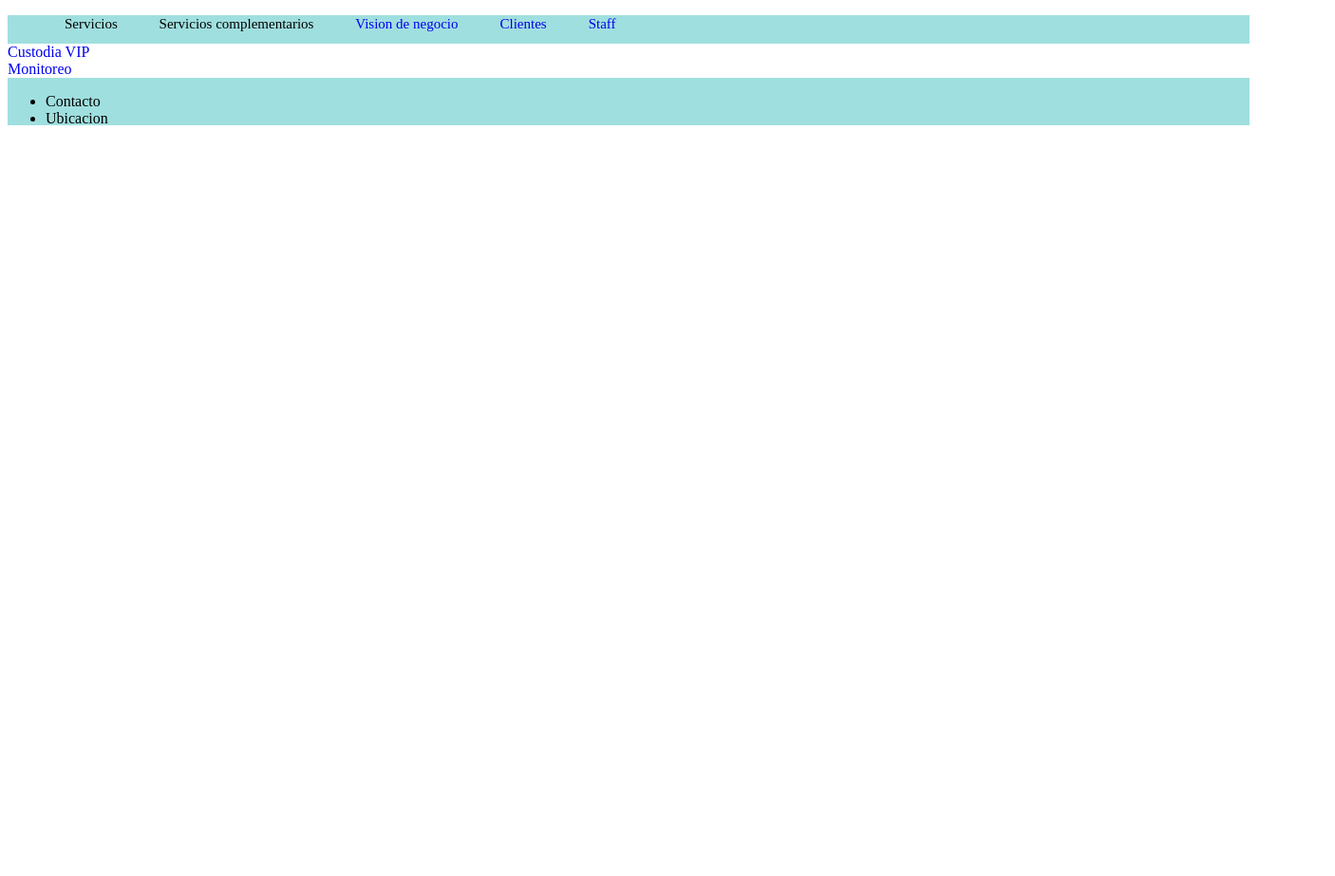
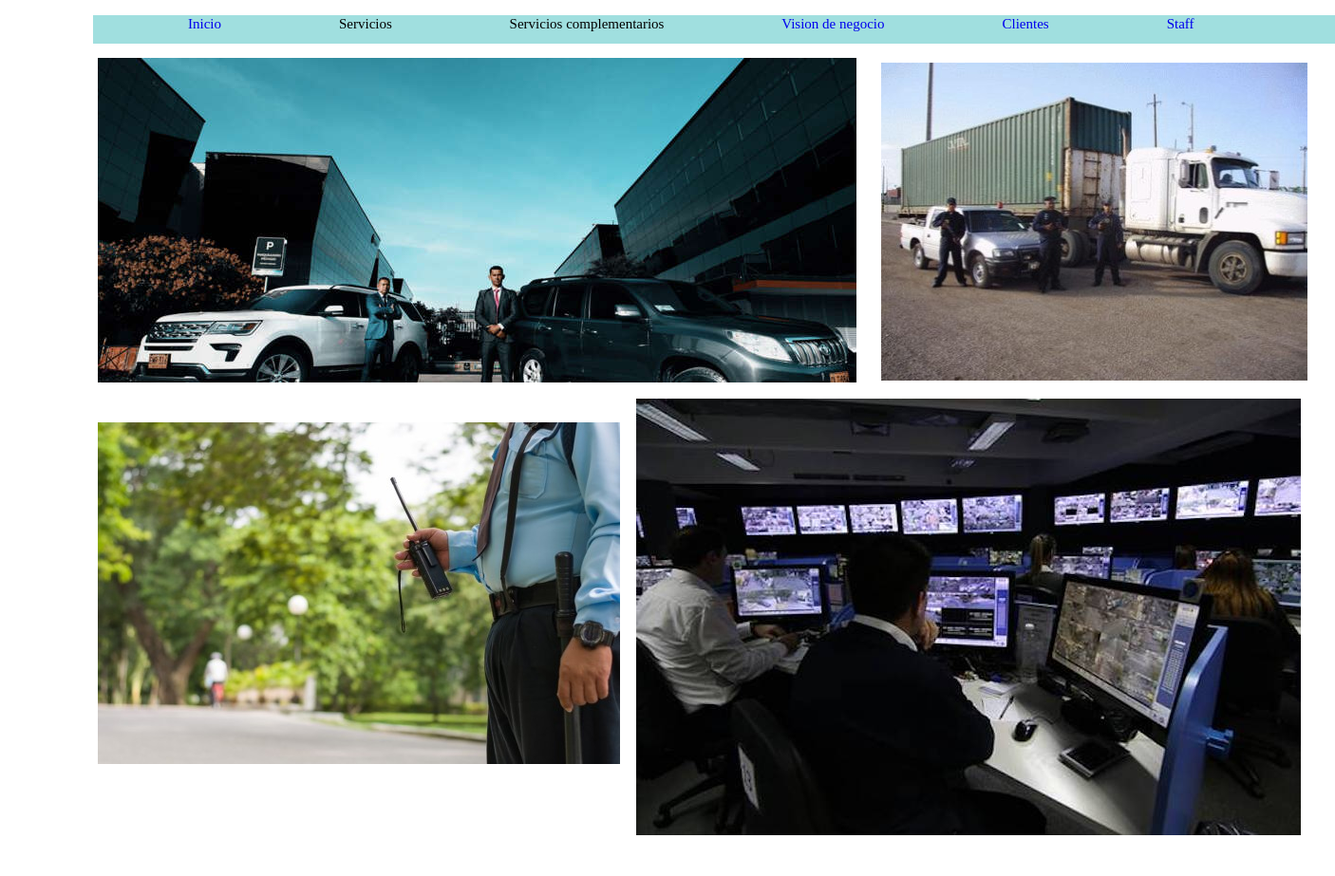
Before and after one commit to nicolasvallejo1/SOE, a plain HTML site: page index.html in a window 1280 px wide. Shown: the top 923 px of the page at 95% size, 1406 px wide, since content can reach past the window. Before the commit the page ends 800 px from the top, so only its background shows below. Drawn offline with Linux system fonts and the light colour scheme.

Commit message:
Responsive2

```diff
--- a/estilo.css
+++ b/estilo.css
@@ -3,14 +3,25 @@
 .nav{ background-color: rgb(160, 223, 223);
     height: 30px;
     width: 1308px;
+    padding: 150 px;
+    margin-left: 90px;
+
+
 }
+.logo{
 
+
+    width: 160px;
+    height: 150px;
+    margin-left: 45%;
+    text-align: center;
+}
 .nav  li{
     list-style: none;
     display: inline;
     position: relative;
     font-size: 15px;
-    padding: 0 20px;
+    padding: 0 60px;
     }
     ul li a{text-decoration: none;}
 
@@ -20,7 +31,9 @@ position: absolute;}
 
 .subcustodia li{
     display: block;
-    background-color: rgb(160, 223, 223);
+    background-color: rgb(160, 164, 223);
+    padding: 5px;
+    position: absolute;
 }
 
 
@@ -30,7 +43,7 @@ position: absolute;}
 
 .subcomplementarios li{
         display: block;
-        background-color: rgb(160, 223, 223);
+        background-color: rgb(46, 49, 49);
     }
 .nav li:hover ul{
     display: block;
@@ -38,34 +51,8 @@ position: absolute;}
 
 
 
-    /*         Definiciones Main         */
-
-      /****************************/
-     /********Custodias***********/
-     /*************************/
-
-   /*
-    .custodias{
-        background-image: url(./imagenes/vip2.jpg);
-        margin-top: 10px;
-
-          width: 1300px;
-        height: 340px;
-        display: inline-block;
-        }
 
 
-        .custodias div{
-            margin-top: 150px;
-            margin-left: 550px;
-            width: 250px;
-            height: 50px;
-            font-size: 40px;
-            color: aliceblue;
-
-            position: absolute;
-
-        }
 
 
         /****************************/
@@ -130,61 +117,7 @@ position: absolute;}
     }
 
 
-   /****************************/
-   /****Seguridad perimetral****/
-   /****************************/
 
-
-
-
-
-
-
-
-
-
-
-
-
-
-
-
-     /****************************/
-    /********perimetro***********/
-    /****************************/
-
-
-
-   /*  .perimetral{
-            background-image: url(./imagenes/perimetral.jpg);
-            border: solid;
-            width: 1300px;
-            height: 350px;
-            display:inline-block;}
-
-
-
-     /****************************/
-    /********monitoreo***********/
-    /****************************/
-     /*
-       .monitoreo{ width: 1300px;
-             background-image: url(./imagenes/monitoreo.jfif);
-             border: solid;
-             height: 350px;
-             display:inline-block;}
-
-             .monitoreo div{
-                margin-top: 150px;
-                margin-left: 550px;
-                width: 250px;
-                height: 50px;
-                font-size: 40px;
-                color: aliceblue;
-
-                position: absolute;
-
-            }
 
 /*         Definiciones Footer         */
 .footer{
@@ -249,3 +182,61 @@ position: absolute;}
         display: block;
     }
 }
+
+
+
+
+
+.priindex{
+
+    display: inline-block;
+    margin-top: 10px;
+    width: 1300px;
+    height: 340px;
+
+}
+    .img1index{
+
+    display: inline-block;
+    margin-left: 95px;
+    margin-top: 5px;
+    width: 390px;
+    height: 300px;
+    position: absolute;
+}
+.img2index{
+    display: inline-block;
+    margin-left: 920px;
+    margin-top: 10px;
+    width: 300px;
+    height: 300px;
+    position: absolute;
+    justify-content: center;
+    }
+
+    .secindex{
+        margin-left: 95px;
+
+        display: inline-block;
+        margin-top: 20px;
+        width: 1270px;
+        height: 500px;}
+
+          .img1secindex{
+              display: inline-block;
+              margin-left: 0px;
+              margin-top: 25px;
+              width: 390px;
+              height: 300px;
+              position: absolute;
+          }
+          .img2secindex{
+            display: inline-block;
+            margin-left: 567px;
+            margin-top: 0px;
+            width: 300px;
+            height: 300px;
+            position: absolute;
+            justify-content: center;
+
+        }
--- a/index.html
+++ b/index.html
@@ -5,19 +5,14 @@
     <meta http-equiv="X-UA-Compatible" content="IE=edge">
     <meta name="viewport" content="width=device-width, initial-scale=1.0">
     <link rel="stylesheet" href="estilo.css">
-        <title>S.O.E Seguridad</title>
-        <style type="text/css">
-            a:link, a:visited, a:active {
-                text-decoration:none;
-            }
-        </style>
+    <title>S.O.E </title>
+</head>
+<body>
+    <nav>
 
-    </head>
-
-    <body >
-      <nav>
         <div class="nav">
         <ul>
+            <li><A HREF="./index.html">Inicio</A></li>
             <li> Servicios
           <ul class="subcustodia">
               <li><A HREF="./cvip.html">Custodia VIP</A></li>
@@ -43,18 +38,34 @@
     </nav>
 
     <main>
-          <div class ="principal">
-             <div class="custodias">
-                 <div class="cvip"><A HREF="./cvip.html">Custodia VIP</A></div>
+        <div class="priindex">
+            <div class="img1index">
+                <img src="./imagenes/vip2.jpg" alt="VIP">
+            </div>
+            <div class="img2index">
+                <img src="./imagenes/met2.jpg" alt="MET">
+            </div>
+        </div>
+
+
+
+        <div class="secindex">
+
+           <div class="img1secindex">
+               <img src="./imagenes/perimetral2.jpg" alt="">
+           </div>
+           <div class="img2secindex">
+               <img src="./imagenes/monitoreo.jfif" alt="">
+           </div>
 
         </div>
 
-             <div class="perimetral"></div>
-             <div class="monitoreo">
-                 <div class="mmonitoreo"><A HREF="./monitoreo.html">Monitoreo</A></div>
-             </div>
-            </div>
+
+
+
+
     </main>
+
     <footer>
         <div class="footer">
             <ul>
@@ -62,12 +73,6 @@
                 <li>Ubicacion</li>
             </ul>
         </div>
-
-
     </footer>
-
-
-
-
 </body>
 </html>
```
Also changed, not shown: cvip.html (+1 -0 lines), imagenes/logo.jpg (added), imagenes/met.jpeg (added), imagenes/met2.jpg (added), imagenes/perimetral.jpg (deleted), imagenes/perimetral2.jpg (added). Lines whose indentation alone changed are shown as unchanged.
